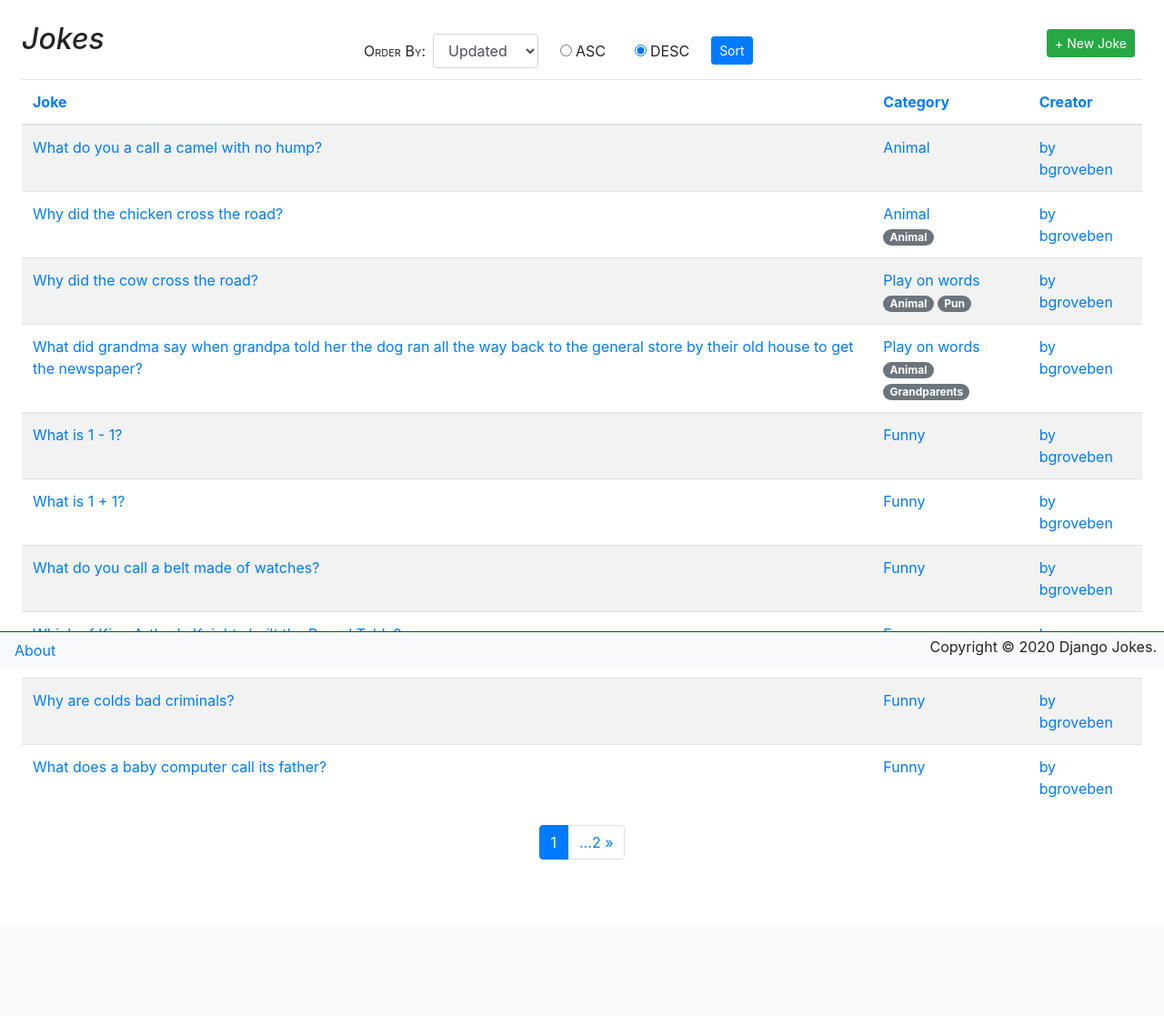
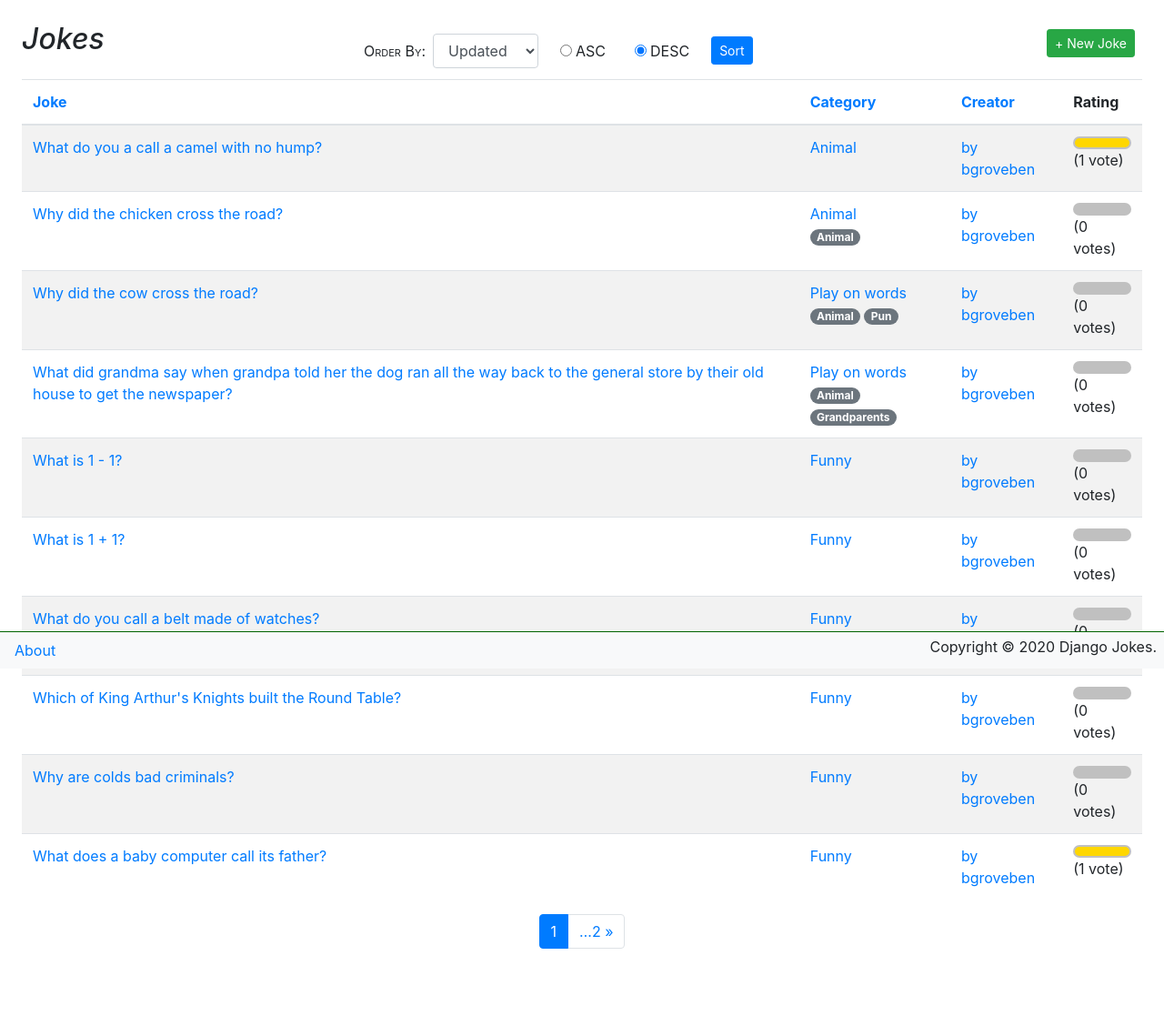
Before and after one commit to bgroveben/django_djokes, a Django app: page /jokes/ in a window 1280 px wide. Shown: the part 65-1182 px from the top of the page at 91% size. Before the commit the page ends 1010 px from the top, so only its background shows below. Run offline with Django 4.2, Linux system fonts and the light colour scheme; data comes from the database, SQL or seed files in the repository; some libraries are stand-ins or nearby versions.

Commit message:
Add rating property to Joke model and display rating

```diff
--- a/jokes/models.py
+++ b/jokes/models.py
@@ -1,6 +1,7 @@
 from django.conf import settings
 from django.db import models
 from django.urls import reverse
+from django.db.models import Avg
 
 from common.utils.text import unique_slug
 
@@ -33,6 +34,14 @@
     def num_dislikes(self):
         return self.jokevotes.filter(vote=-1).count()
 
+    @property
+    def rating(self):
+        if self.num_votes == 0: # No jokes, so rating is 0
+            return 0
+        r = JokeVote.objects.filter(joke=self).aggregate(average=Avg('vote'))
+        # Return the rounded rating.
+        return round(5 + (r['average'] * 5), 2)
+
 
     def get_absolute_url(self):
         return reverse('jokes:detail', args=[self.slug])
@@ -41,7 +50,6 @@
         if not self.slug:
             value = str(self)
             self.slug = unique_slug(value, type(self))
-
         super().save(*args, **kwargs)
 
     def __str__(self):
--- a/jokes/views.py
+++ b/jokes/views.py
@@ -1,4 +1,5 @@
 import json
+from django.db.models import Q
 
 from django.contrib.messages.views import SuccessMessageMixin
 from django.contrib import messages
@@ -88,6 +89,12 @@
         ordering = self.get_ordering()
         qs = Joke.objects.all() # get unfiltered queryset
 
+        if 'q' in self.request.GET: # Filter by search query
+            q = self.request.GET.get('q')
+            qs = qs.filter(
+                Q(question__icontains=q) | Q(answer__icontains=q)
+            )
+
         if 'slug' in self.kwargs: # Filter by category or tag
             slug = self.kwargs['slug']
             if '/category' in self.request.path_info:
--- a/static/css/main.css
+++ b/static/css/main.css
@@ -58,3 +58,17 @@
   background-color: pink;
   color: darkred;
 }
+
+/* RATING BAR */
+#rating-container {
+  background-color:silver;
+  border-radius: .5em;
+  max-width: 5rem;
+  padding: 2px;
+}
+
+#rating {
+  background-color: gold;
+  border-radius: .5em;
+  height: 10px;
+}
--- a/templates/_base.html
+++ b/templates/_base.html
@@ -63,9 +63,10 @@
           </li>
         {% endif %}
       </ul>
-      <form class="form-inline my-2 my-lg-0">
+      <form class="form-inline my-2 my-lg-0" action="{% url 'jokes:list' %}">
         <input class="form-control mr-sm-2" type="search"
-        placeholder="Search" aria-label="Search">
+          placeholder="Search" aria-label="Search" name="q"
+          value="{{ request.GET.q }}">
         <button class="btn btn-outline-success my-2 my-sm-0" type="submit">
           Search
         </button>
--- a/templates/includes/pagination.html
+++ b/templates/includes/pagination.html
@@ -2,12 +2,12 @@
   <ul class="pagination justify-content-center">
     {% if page_obj.has_previous %}
       <li class="page-item">
-        <a class="page-link" href="?page=1&order={{ order }}&direction={{ direction }}">&laquo; 1…</a>
+        <a class="page-link" href="?page=1&order={{ order }}&direction={{ direction }}&q={{ request.GET.q }}">&laquo; 1…</a>
       </li>
       {% if page_obj.previous_page_number != 1 %}
         <li class="page-item">
           <a class="page-link"
-            href="?page={{ page_obj.previous_page_number }}&order={{ order }}&direction={{ direction }}">
+            href="?page={{ page_obj.previous_page_number }}&order={{ order }}&direction={{ direction }}&q={{ request.GET.q }}">
             {{ page_obj.previous_page_number }}
           </a>
         </li>
@@ -21,13 +21,13 @@
     {% if page_obj.has_next %}
       {% if page_obj.next_page_number != page_obj.paginator.num_pages %}
         <li class="page-item">
-          <a class="page-link" href="?page={{ page_obj.next_page_number }}&order={{ order }}&direction={{ direction }}">
+          <a class="page-link" href="?page={{ page_obj.next_page_number }}&order={{ order }}&direction={{ direction }}&q={{ request.GET.q }}">
             {{ page_obj.next_page_number }}
           </a>
         </li>
       {% endif %}
       <li class="page-item">
-        <a class="page-link" href="?page={{ page_obj.paginator.num_pages }}&order={{ order }}&direction={{ direction }}">
+        <a class="page-link" href="?page={{ page_obj.paginator.num_pages }}&order={{ order }}&direction={{ direction }}&q={{ request.GET.q }}">
           …{{ page_obj.paginator.num_pages }} &raquo;
         </a>
       </li>
--- a/templates/jokes/joke_list.html
+++ b/templates/jokes/joke_list.html
@@ -8,6 +8,7 @@
     </div>
     <div class="col-12 col-md-8 col-lg-6">
       <form class="form-inline my-2 mx-auto" style="max-width: 30rem;">
+        <input type="hidden" name="q" value="{{ request.GET.q }}">
         <label class="my-1 mr-2" for="order">Order By:</label>
         <select class="form-control mr-sm-2" name="order" id="order">
           {% for field in order_fields %}
@@ -48,20 +49,21 @@
         {% with order=request.GET.order dir=request.GET.direction %}
           <tr>
             {% if order == 'joke' and dir == 'asc' %}
-              <th><a href="?order=joke&direction=desc">Joke</a></th>
+              <th><a href="?order=joke&direction=desc&q={{ request.GET.q }}">Joke</a></th>
             {% else %}
-              <th><a href="?order=joke&direction=asc">Joke</a></th>
+              <th><a href="?order=joke&direction=asc&q={{ request.GET.q }}">Joke</a></th>
             {% endif %}
             {% if order == 'category' and dir == 'asc' %}
-              <th><a href="?order=category&direction=desc">Category</a></th>
+              <th><a href="?order=category&direction=desc&q={{ request.GET.q }}">Category</a></th>
             {% else %}
-              <th><a href="?order=category&direction=asc">Category</a></th>
+              <th><a href="?order=category&direction=asc&q={{ request.GET.q }}">Category</a></th>
             {% endif %}
             {% if order == 'creator' and dir == 'asc' %}
-              <th><a href="?order=creator&direction=desc">Creator</a></th>
+              <th><a href="?order=creator&direction=desc&q={{ request.GET.q }}">Creator</a></th>
             {% else %}
-              <th><a href="?order=creator&direction=asc">Creator</a></th>
+              <th><a href="?order=creator&direction=asc&q={{ request.GET.q }}">Creator</a></th>
             {% endif %}
+            <th>Rating</th>
           </tr>
         {% endwith %}
       </thead>
@@ -96,6 +98,13 @@
               </a>
               {% endif %}
             </td>
+            <td>
+              <div id="rating-container" title="{{ joke.rating }}">
+                <div id="rating"
+                  style="width:{% widthratio joke.rating 10 100 %}%;"></div>
+              </div>
+              ({{ joke.num_votes }} vote{{ joke.num_votes|pluralize }})
+            </td>
           </tr>
         {% endfor %}
       </tbody>
```
